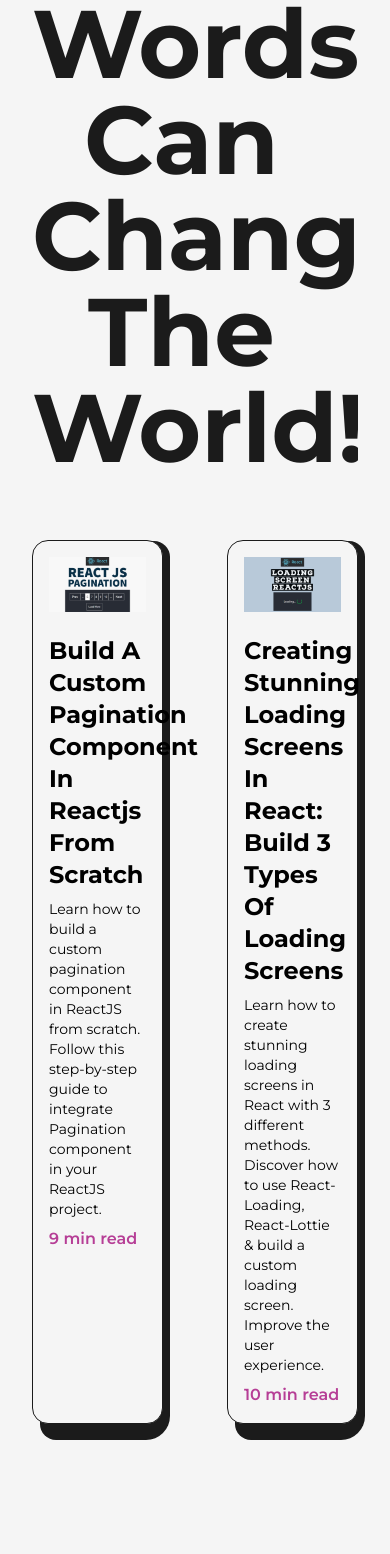
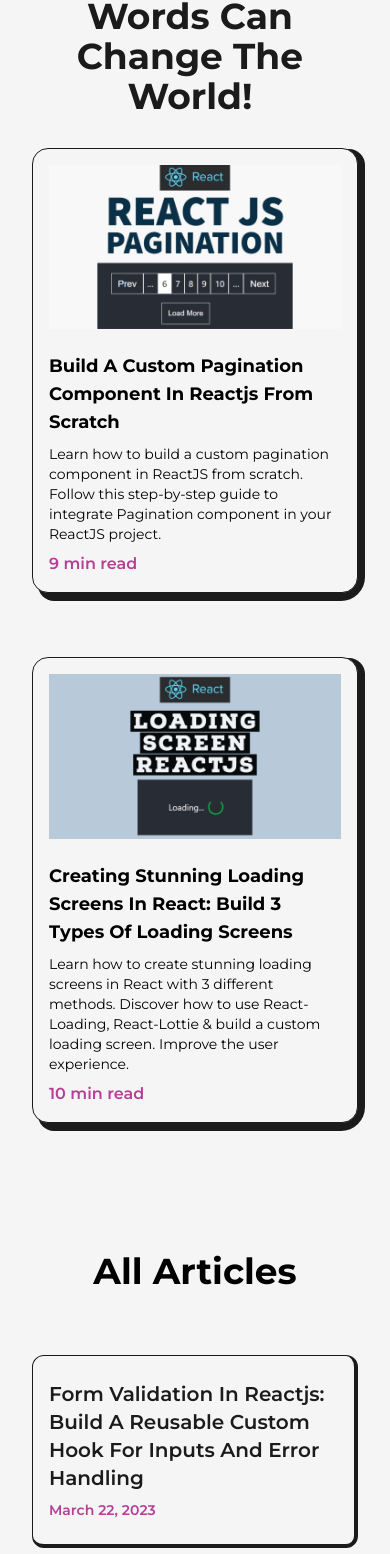
Before and after one commit to MilkiasTonji/mock-portfolio, a Next.js app: page /articles in a window 390 px wide. Shown: the part 110-1664 px from the top of the page. Built offline with nearby package versions, Linux system fonts and the light colour scheme.

Commit message:
completed my web app functionalities

```diff
--- a/src/components/HireMe.js
+++ b/src/components/HireMe.js
@@ -4,7 +4,8 @@
 
 const HireMe = () => {
   return (
-    <div className='fixed left-8 bottom-12 flex items-center justify-center overflow-hidden md:absolute md:right-8 md:left-auto md:top-0 md:bottom-auto md:w-24'>
+    <div className='fixed left-8 bottom-12 flex items-center justify-center overflow-hidden md:absolute
+     md:right-8 md:left-auto md:top-0 md:bottom-auto md:w-24 sm:right-0'>
         <div className='w-48 h-auto flex items-center justify-center relative'>
             <CircularText className={"fill-dark animate-spin-slow dark:fill-light"} />
             <Link href={"mailto:mikytonji1362@gmail.com"} className='flex items-center justify-center
--- a/src/pages/articles.js
+++ b/src/pages/articles.js
@@ -31,7 +31,7 @@
                 />
             </Link>
             <Link href={link} target='_blank'>
-                <h2 className='capitalize text-2xl font-bold my-2 hover:underline mt-4 dark:text-light'>{title}</h2>
+                <h2 className='capitalize text-2xl font-bold my-2 hover:underline mt-4 dark:text-light xs:text-lg'>{title}</h2>
             </Link>
             <p className='text-sm mb-2 dark:text-light'>{summary}</p>
             <span className='text-primary font-semibold dark:text-primaryDark'>{time}</span>
@@ -70,7 +70,7 @@
                 }}
                 initial={{ opacity: 0 }}
                 whileInView={{ opacity: 1, transition: { duration: 0.2 } }}
-                ref={imgRef} src={img} alt={title} className='z-10 w-96 h-auto hidden absolute rounded-lg' />
+                ref={imgRef} src={img} alt={title} className='z-10 w-96 h-auto hidden absolute rounded-lg md:!hidden' />
         </Link>
     )
 }
@@ -82,13 +82,13 @@
             whileInView={{ y: 0, transition: { duration: 0.5, ease: "easeInOut" } }}
             viewport={{ once: true }}
             className='relative w-full p-4 py-6 my-4 rounded-xl flex items-center justify-between bg-light dark:bg-dark text-dark dark:text-light
-    first:mt-0 border border-solid border-dark border-r-4 border-b-4 dark:border-light'>
+    first:mt-0 border border-solid border-dark border-r-4 border-b-4 dark:border-light sm:flex-col'>
             <MovingImg
                 title={title}
                 img={img}
                 link={link}
             />
-            <span className='text-primary font-semibold pl-4 dark:text-primaryDark'>{date}</span>
+            <span className='text-primary font-semibold pl-4 dark:text-primaryDark sm:self-start sm:pl-0 sm:mt-2 xs:text-sm'>{date}</span>
         </motion.li>
     )
 }
@@ -104,8 +104,8 @@
 
             <main className='w-full mb-16 flex flex-col items-center justify-center overflow-hidden'>
                 <Layout className='pt-16'>
-                    <AnimatedText text={"Words Can Change The World!"} className='mb-16 text-6xl' />
-                    <ul className='grid grid-cols-2 gap-16'>
+                    <AnimatedText text={"Words Can Change The World!"} className='mb-16 text-6xl lg:!text-6xl sm:!text-5xl xs:!text-4xl sm:mb-8' />
+                    <ul className='grid grid-cols-2 gap-16 lg:gap-8 md:grid-cols-1 md:gap-y-16'>
                         <FeaturedArticle
                             title={"Build A Custom Pagination Component In Reactjs From Scratch"}
                             summary={"Learn how to build a custom pagination component in ReactJS from scratch. \
```
